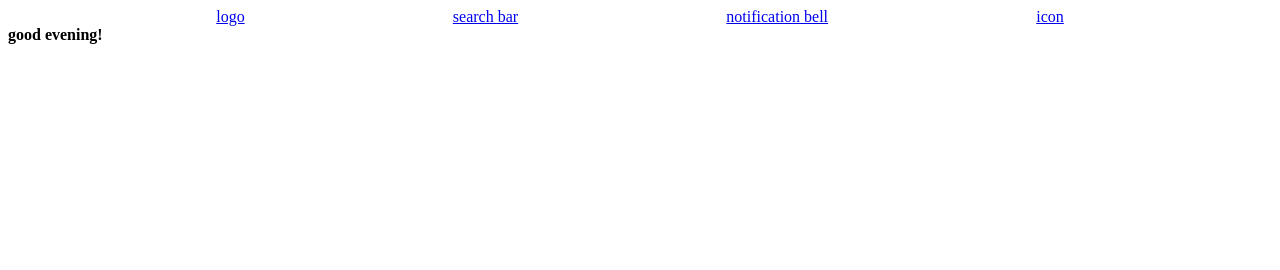
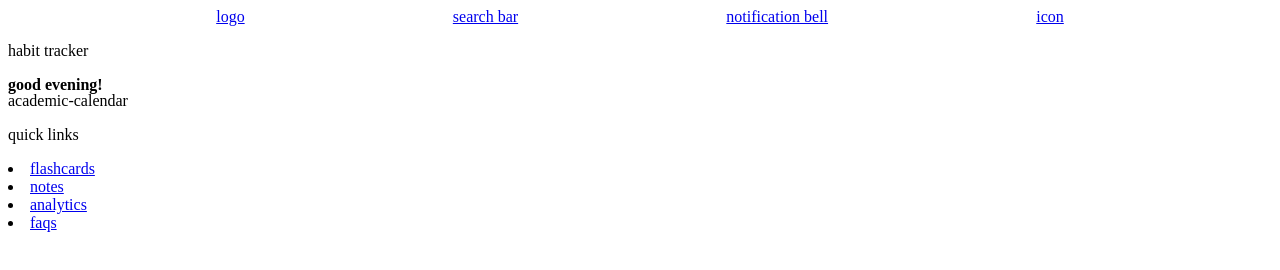
Before and after one commit to katie-kek/academic-calendar, a plain HTML site: page index.html in a window 1280 px wide. Drawn offline with Linux system fonts and the light colour scheme.

Commit message:
links + footer info added
no css, needs css + updated figma files

```diff
--- a/index.html
+++ b/index.html
@@ -13,6 +13,23 @@
     <li><a href="#">notification bell</a></li>
     <li><a href="#">icon</a></li>
   </nav>
+
+  <div class="maincontent">
+    <div class="habittracker">
+      <p>habit tracker</p>
+    </div>
+  </div>
+
+  <div class="footer">
+    <p>academic-calendar</p>
+    <div>
+      <p>quick links</p>
+      <li><a href="#">flashcards</a></li>
+      <li><a href="#">notes</a></li>
+      <li><a href="#">analytics</a></li>
+      <li><a href="#">faqs</a></li>
+    </div>
+  </div>
 </body>
 <script src="index.js"></script>
 </html>
--- a/style.css
+++ b/style.css
@@ -8,3 +8,6 @@ body {
   display: flex;
   justify-content: space-evenly;
 }
+.footer {
+  position: absolute;
+}
```
